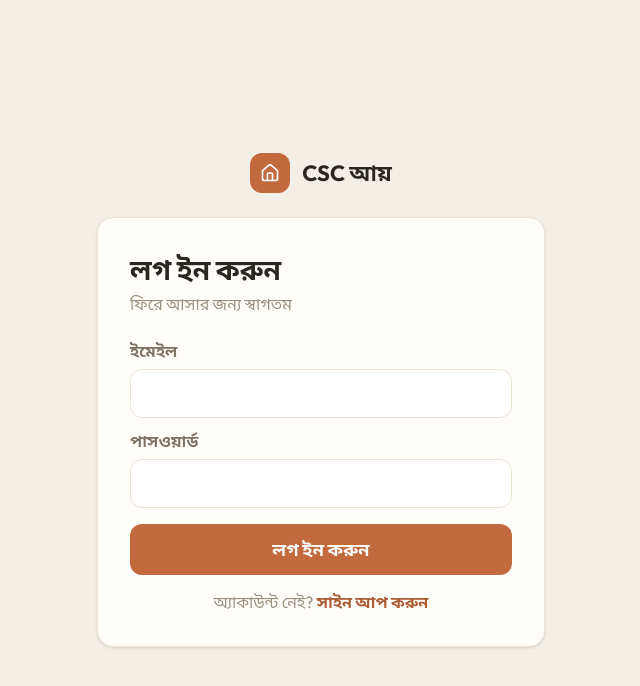
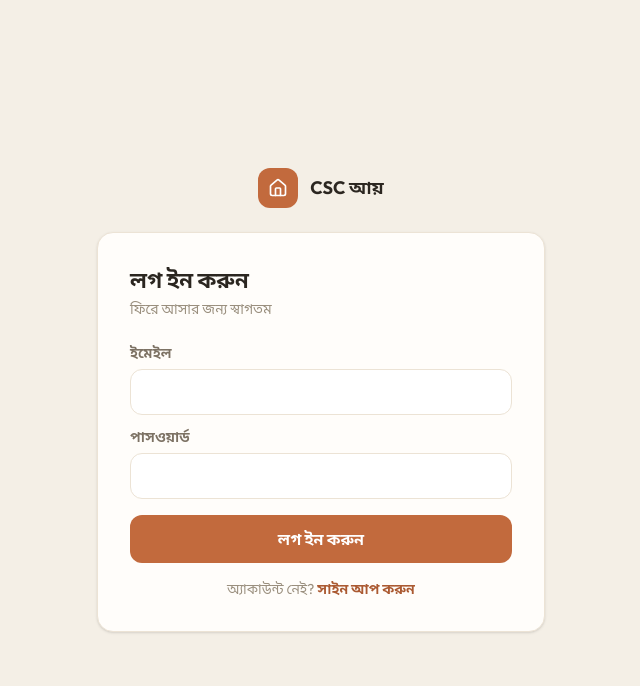
Before and after one commit to Bishnu59273/Khata, a React (Vite) app in the folder frontend/: page /login in a window 1280 px wide. Shown: the top 686 px of the page, without its empty margins (319-959 px from the left). Built offline with nearby package versions, Linux system fonts and the light colour scheme; no server answers.

Commit message:
feat: update sidebar and header components for improved layout and accessibility; adjust text sizes in CSS

```diff
--- a/frontend/src/components/animate-ui/components/radix/sidebar.tsx
+++ b/frontend/src/components/animate-ui/components/radix/sidebar.tsx
@@ -522,7 +522,7 @@ const sidebarMenuButtonActiveVariants = cva(
 );
 
 const sidebarMenuButtonVariants = cva(
-  'peer/menu-button flex w-full items-center gap-2 overflow-hidden rounded-md p-2 text-left text-sm outline-hidden ring-sidebar-ring transition-[width,height,padding] [&:not([data-highlight])]:hover:bg-sidebar-accent [&:not([data-highlight])]:hover:text-sidebar-accent-foreground focus-visible:ring-2 active:bg-sidebar-accent active:text-sidebar-accent-foreground disabled:pointer-events-none disabled:opacity-50 group-has-data-[sidebar=menu-action]/menu-item:pr-8 aria-disabled:pointer-events-none aria-disabled:opacity-50 data-[active=true]:bg-sidebar-accent data-[active=true]:font-medium data-[active=true]:text-sidebar-accent-foreground [&:not([data-highlight])]:data-[state=open]:hover:bg-sidebar-accent [&:not([data-highlight])]:data-[state=open]:hover:text-sidebar-accent-foreground group-data-[collapsible=icon]:size-8! group-data-[collapsible=icon]:p-2! [&>span:last-child]:truncate [&>svg]:size-4 [&>svg]:shrink-0',
+  'peer/menu-button flex w-full items-center gap-2 overflow-hidden rounded-md p-2 text-left text-sm outline-hidden ring-sidebar-ring transition-[width,height,padding] [&:not([data-highlight])]:hover:bg-sidebar-accent [&:not([data-highlight])]:hover:text-sidebar-accent-foreground focus-visible:ring-2 active:bg-sidebar-accent active:text-sidebar-accent-foreground disabled:pointer-events-none disabled:opacity-50 group-has-data-[sidebar=menu-action]/menu-item:pr-8 aria-disabled:pointer-events-none aria-disabled:opacity-50 data-[active=true]:bg-sidebar-accent data-[active=true]:font-medium data-[active=true]:text-sidebar-accent-foreground [&:not([data-highlight])]:data-[state=open]:hover:bg-sidebar-accent [&:not([data-highlight])]:data-[state=open]:hover:text-sidebar-accent-foreground group-data-[collapsible=icon]:size-8! group-data-[collapsible=icon]:justify-center group-data-[collapsible=icon]:p-2! [&>span:last-child]:truncate [&>svg]:size-4 [&>svg]:shrink-0',
   {
     variants: {
       variant: {
--- a/frontend/src/components/layout/Header.tsx
+++ b/frontend/src/components/layout/Header.tsx
@@ -1,16 +1,40 @@
-import { useTranslation } from 'react-i18next';
-import { useLocation } from 'react-router';
-import { SidebarTrigger } from '@/components/animate-ui/components/radix/sidebar';
-import { LanguageSwitcher } from './LanguageSwitcher';
-import { formatDateLine } from '../../utils/formatDate';
+import { useTranslation } from "react-i18next";
+import { useLocation } from "react-router";
+import { SidebarTrigger } from "@/components/animate-ui/components/radix/sidebar";
+import { LanguageSwitcher } from "./LanguageSwitcher";
+import { formatDateLine } from "../../utils/formatDate";
 
-const TITLE_NS_BY_PATH: { test: (path: string) => boolean; ns: string; titleKey?: string }[] = [
-  { test: (p) => p === '/transactions', ns: 'transactions', titleKey: 'listTitle' },
-  { test: (p) => p.startsWith('/transactions'), ns: 'transactions' },
-  { test: (p) => p.startsWith('/reports'), ns: 'reports' },
-  { test: (p) => p.startsWith('/expenses'), ns: 'expenses' },
-  { test: (p) => p.startsWith('/services'), ns: 'services' },
-  { test: () => true, ns: 'dashboard' },
+const TITLE_NS_BY_PATH: {
+  test: (path: string) => boolean;
+  ns: string;
+  listTitle?: string;
+}[] = [
+  {
+    test: (p) => p === "/transactions",
+    ns: "transactions",
+    listTitle: "All Transactions",
+  },
+  {
+    test: (p) => p.startsWith("/transactions/new"),
+    ns: "transactions",
+    listTitle: "Add Transaction",
+  },
+  {
+    test: (p) => p.startsWith("/reports"),
+    ns: "reports",
+    listTitle: "Reports",
+  },
+  {
+    test: (p) => p.startsWith("/expenses"),
+    ns: "expenses",
+    listTitle: "Expenses",
+  },
+  {
+    test: (p) => p.startsWith("/services"),
+    ns: "services",
+    listTitle: "Services",
+  },
+  { test: () => true, ns: "dashboard" },
 ];
 
 export function Header() {
@@ -23,8 +47,12 @@ export function Header() {
       <div className="flex items-center gap-3">
         <SidebarTrigger className="size-10 rounded-xl border border-border-soft text-ink-700 hover:bg-brand-50" />
         <div>
-          <div className="text-lg font-bold leading-tight text-ink-900">{t(entry.titleKey ?? 'title')}</div>
-          <div className="mt-0.5 text-sm text-ink-600">{formatDateLine(i18n.language)}</div>
+          <div className="text-lg font-bold leading-tight text-ink-900">
+            {t(entry.listTitle ?? "title")}
+          </div>
+          <div className="mt-0.5 text-sm text-ink-600">
+            {formatDateLine(i18n.language)}
+          </div>
         </div>
       </div>
       <div className="flex items-center gap-2">
--- a/frontend/src/components/layout/Sidebar.tsx
+++ b/frontend/src/components/layout/Sidebar.tsx
@@ -72,12 +72,7 @@ export function Sidebar() {
             const isActive = end ? pathname === to : pathname.startsWith(to);
             return (
               <SidebarMenuItem key={to}>
-                <SidebarMenuButton
-                  asChild
-                  isActive={isActive}
-                  size="lg"
-                  tooltip={t(key)}
-                >
+                <SidebarMenuButton asChild isActive={isActive} size="lg">
                   <Link to={to} className="text-base font-semibold">
                     <Icon size={22} />
                     <span className="group-data-[collapsible=icon]:hidden">
@@ -106,7 +101,9 @@ export function Sidebar() {
                   <div className="truncate text-sm font-semibold text-ink-900">
                     {user?.name}
                   </div>
-                  <div className="truncate text-xs text-ink-600">{user?.email}</div>
+                  <div className="truncate text-xs text-ink-600">
+                    {user?.email}
+                  </div>
                 </div>
                 <ChevronsUpDown
                   size={16}
@@ -123,7 +120,9 @@ export function Sidebar() {
                   <div className="truncate text-sm font-semibold text-ink-900">
                     {user?.name}
                   </div>
-                  <div className="truncate text-xs text-ink-600">{user?.email}</div>
+                  <div className="truncate text-xs text-ink-600">
+                    {user?.email}
+                  </div>
                 </div>
               </DropdownMenuLabel>
               <DropdownMenuSeparator />
--- a/frontend/src/index.css
+++ b/frontend/src/index.css
@@ -38,12 +38,12 @@
   --font-sans: "Outfit", "Noto Sans", "Noto Sans Devanagari", "Noto Sans Bengali",
     ui-sans-serif, system-ui, sans-serif;
 
-  --text-sm: 1rem;
-  --text-base: 1.125rem;
-  --text-lg: 1.375rem;
-  --text-xl: 1.75rem;
-  --text-2xl: 2.25rem;
-  --text-display: 3.5rem;
+  --text-sm: 0.875rem;
+  --text-base: 1rem;
+  --text-lg: 1.125rem;
+  --text-xl: 1.375rem;
+  --text-2xl: 1.75rem;
+  --text-display: 2.75rem;
 }
 
 body {
```
Also changed, not shown: 1 other file (tests, documents, lock files or other folders).
